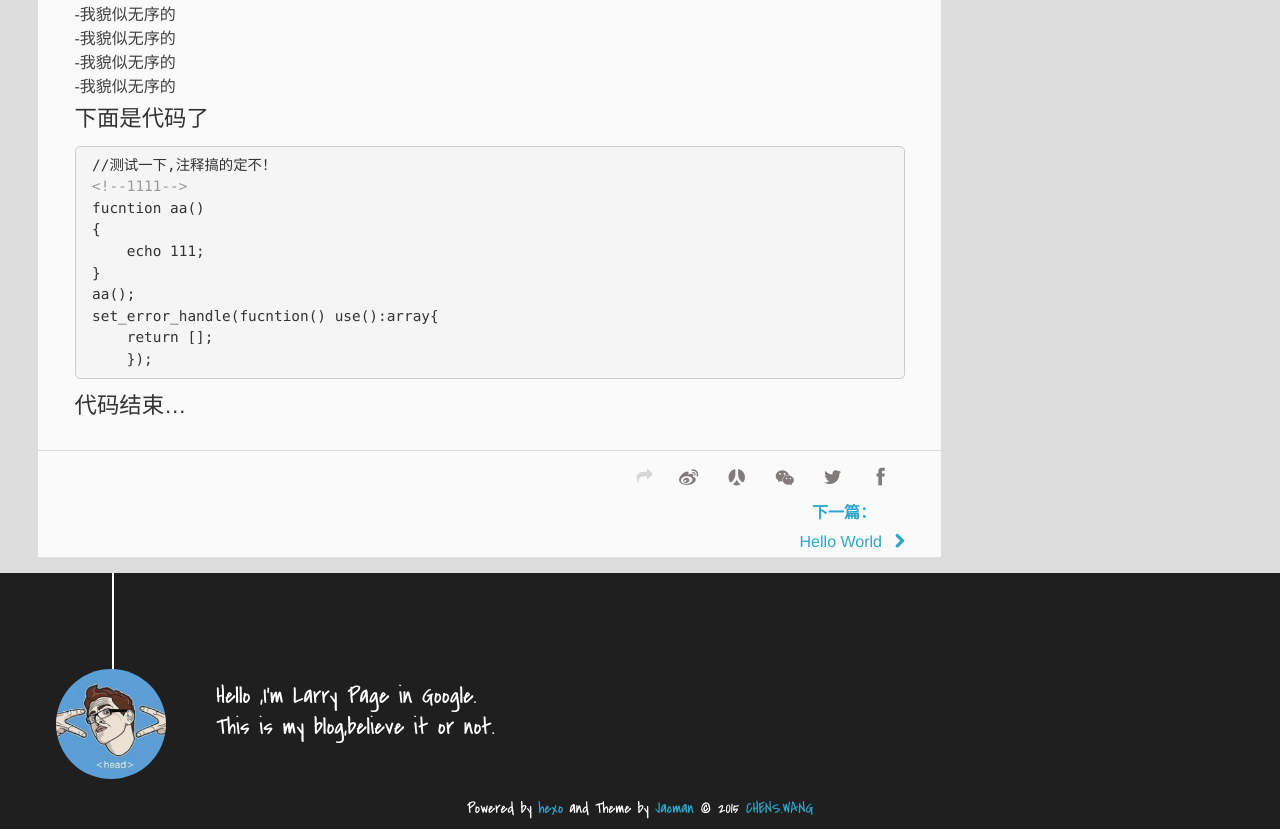
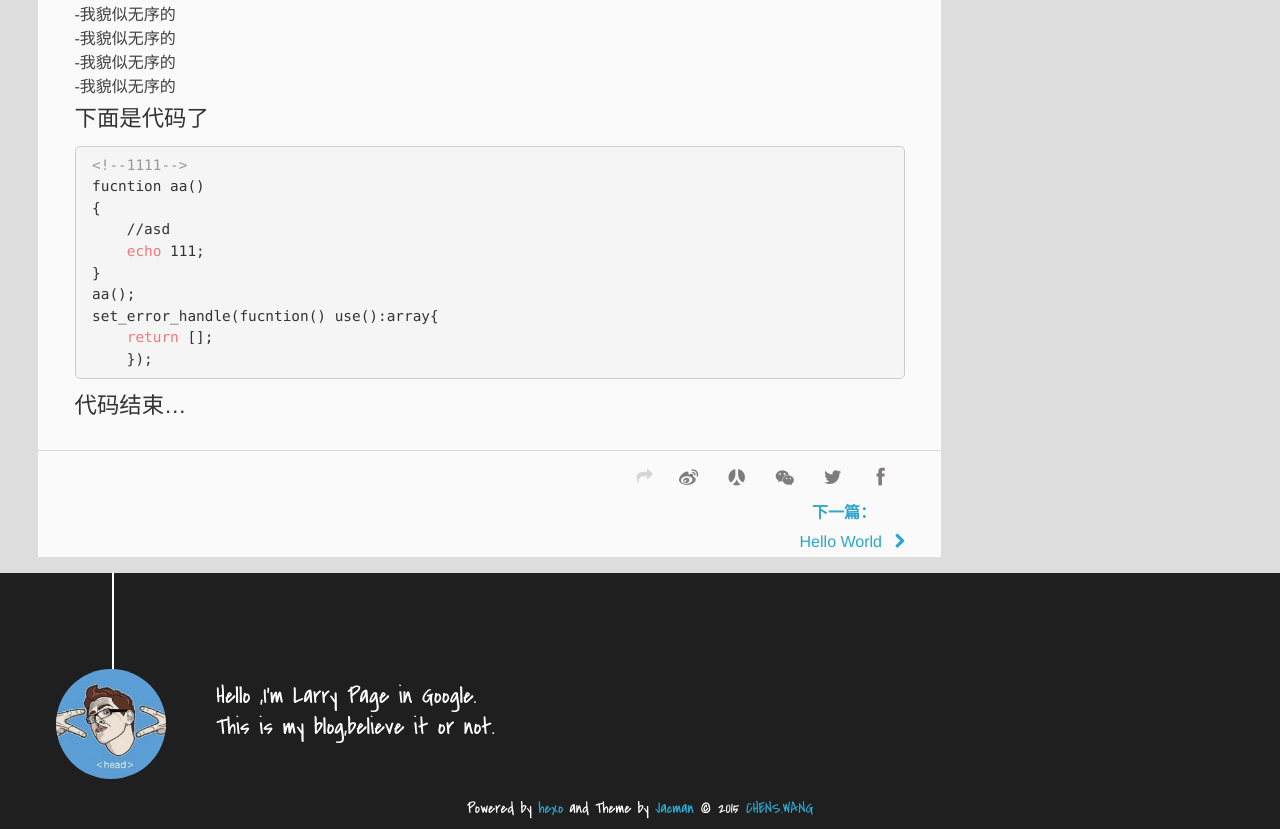
Before and after one commit to mrwatcher/mrwatcher.github.com, a plain HTML site: page 2015/04/26/markdown-test/index.html in a window 1280 px wide. Shown: the part 1145-1974 px from the top of the page. Drawn offline with Linux system fonts and the light colour scheme.

Commit message:
Site updated: 2015-04-26 21:36:20

```diff
--- a/2015/04/26/markdown-test/index.html
+++ b/2015/04/26/markdown-test/index.html
@@ -106,16 +106,16 @@
 </blockquote>
 <p>1.我是有序列表<br>2.我是有序列表<br>3.我是有序列表</p>
 <p>-我貌似无序的<br>-我貌似无序的<br>-我貌似无序的<br>-我貌似无序的</p>
-<h5 id="下面是代码了">下面是代码了</h5><pre><code>//测试一下,注释搞的定不！
-<span class="comment">&lt;!--1111--&gt;</span>
+<h5 id="下面是代码了">下面是代码了</h5><pre><code><span class="xml"><span class="comment">&lt;!--1111--&gt;</span>
 fucntion aa()
-{
-    echo 111;
-}
+</span><span class="expression">{
+    /<span class="end-block">/asd</span>
+    <span class="variable">echo</span> 111;
+}</span><span class="xml">
 aa();
-set_error_handle(fucntion() use():array{
-    return [];
-    });
+set_error_handle(fucntion() use():array</span><span class="expression">{
+    <span class="variable">return</span> [];
+    }</span><span class="xml">);</span>
 </code></pre><h5 id="代码结束…">代码结束…</h5>
 	</div>
 		<footer class="article-footer clearfix">
```
